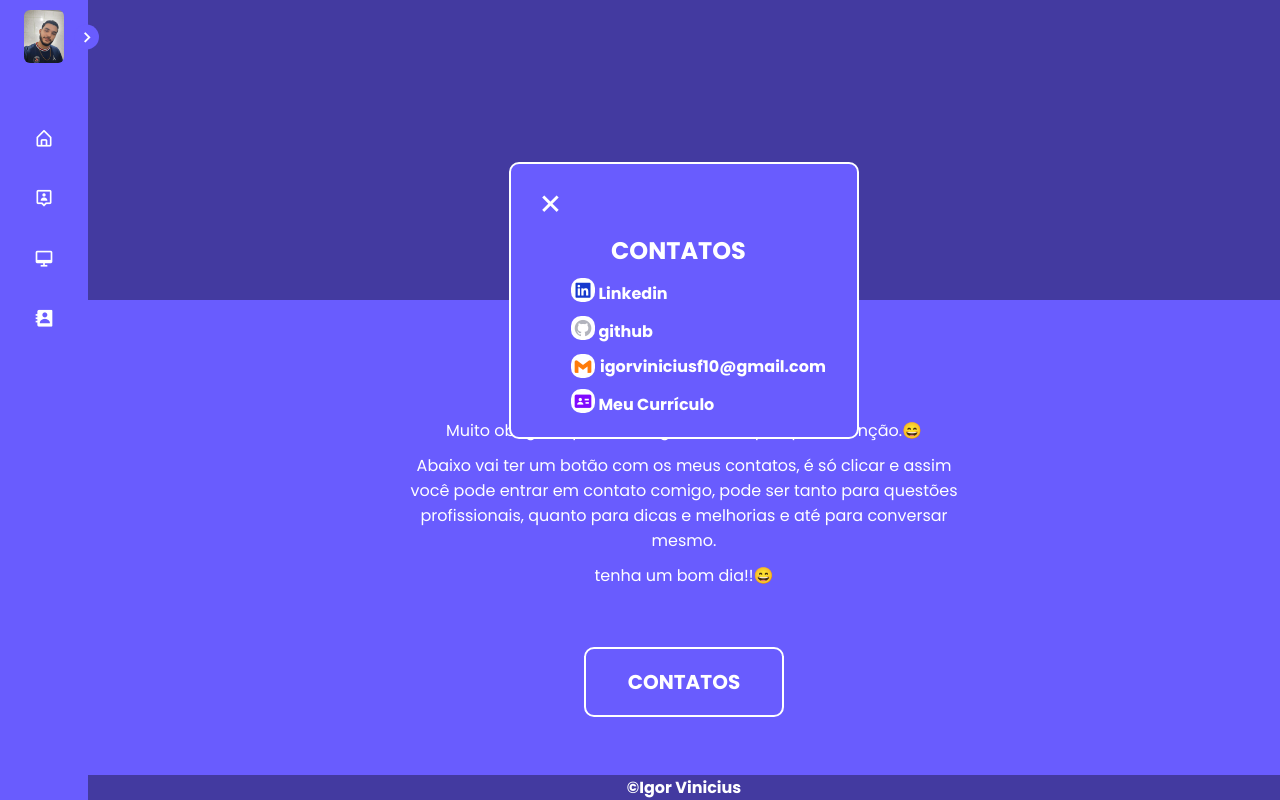
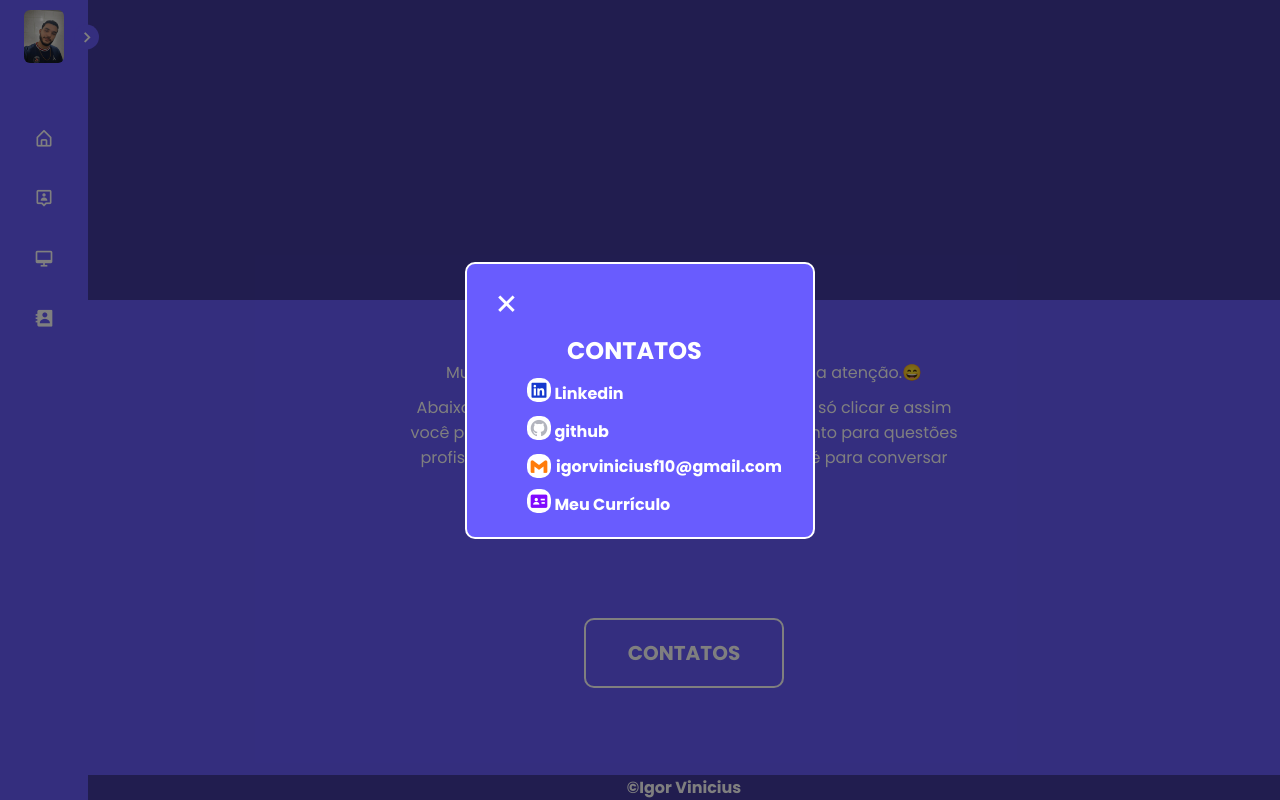
Before and after one commit to igorVtermions/Personal-portifolio, a plain HTML site: page index.html in a window 1280 px wide. Both pictures are taken after a click on the button "CONTATOS". Shown: the part 6965-7765 px from the top of the page. Drawn offline with nearby package versions, Linux system fonts and the light colour scheme.

Commit message:
changes on modal

```diff
--- a/index.html
+++ b/index.html
@@ -303,7 +303,7 @@
                     </div>
 
                     <div class="contactsInfos">
-                        <a href="https://www.linkedin.com/in/igor-vinicius-574657232/" target="_blank" class="contacttext"><i class='bx bxl-github' style='color:#b2b4bd'  ></i> github</a>
+                        <a href="https://github.com/igorVtermions" target="_blank" class="contacttext"><i class='bx bxl-github' style='color:#b2b4bd'  ></i> github</a>
                        </div>
 
                        <div class="contactsInfos gmail" >
--- a/style.css
+++ b/style.css
@@ -20,6 +20,10 @@
     --tran-03: all 0.3s ease;
     --tran-04: all 0.3s ease;
     --tran-05: all 0.3s ease;
+}
+
+html{
+    scroll-behavior: smooth;
 }
 
 body{
@@ -491,10 +495,16 @@ header .image-text .profession{
 }
 
 .modalContact{
-    display: flex;
+    position: fixed;
+    top: 0;
+    right: 0;
+    width: 100vw;
+    height: 100vh;
+    display: none;
+    justify-content: center;
     align-items: center;
-    justify-content: center;
-    display: none;
+    background-color: rgba(0, 0, 0, 0.5);
+    z-index: 100;
 }
 
 
@@ -505,7 +515,6 @@ header .image-text .profession{
     border-radius: 10px;
     background-color: #695CFE;
     z-index: 1;
-    position: absolute;
     border: 2px solid white;
     animation: modalApre .4s;
     display: flex;
```
